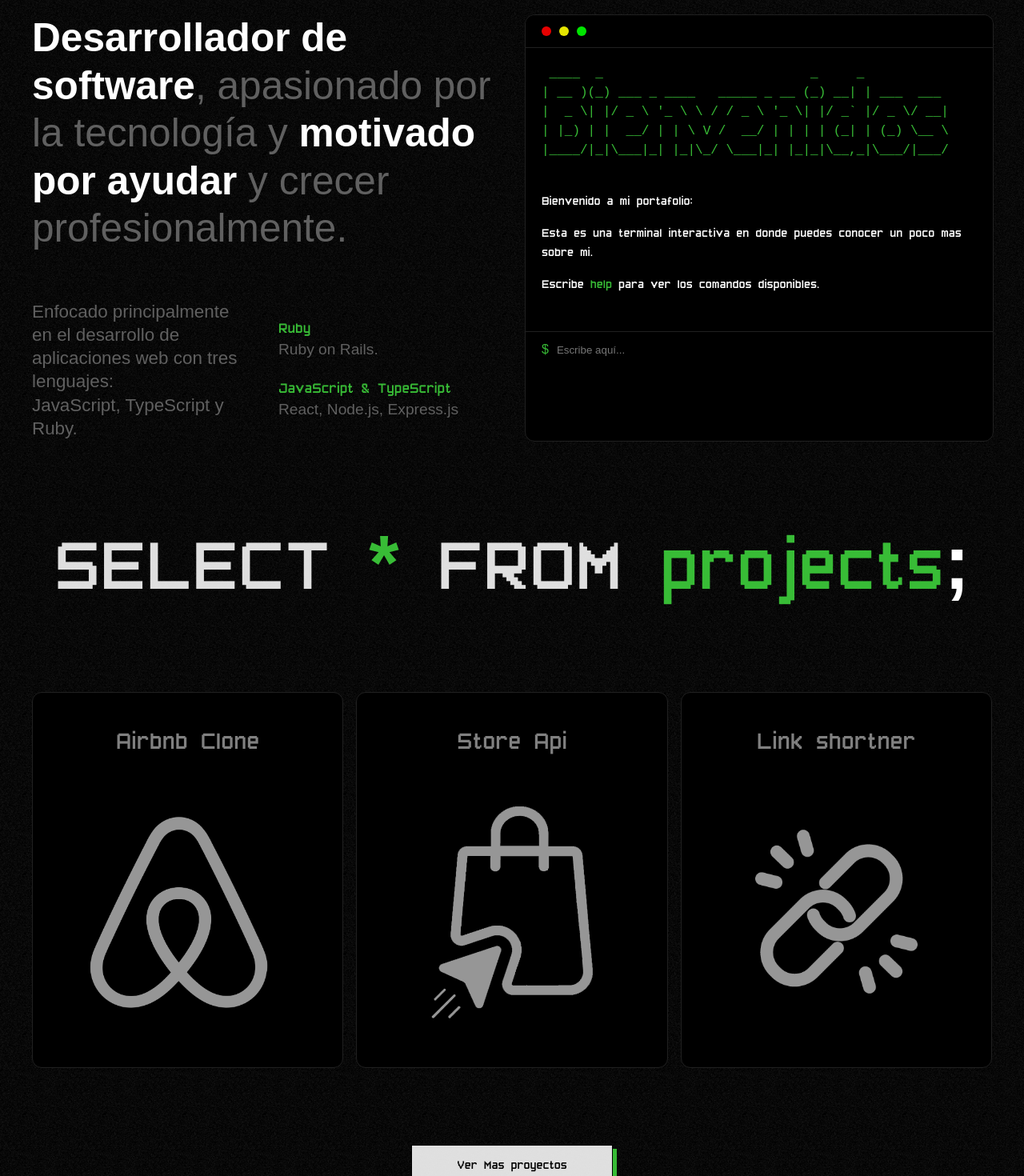
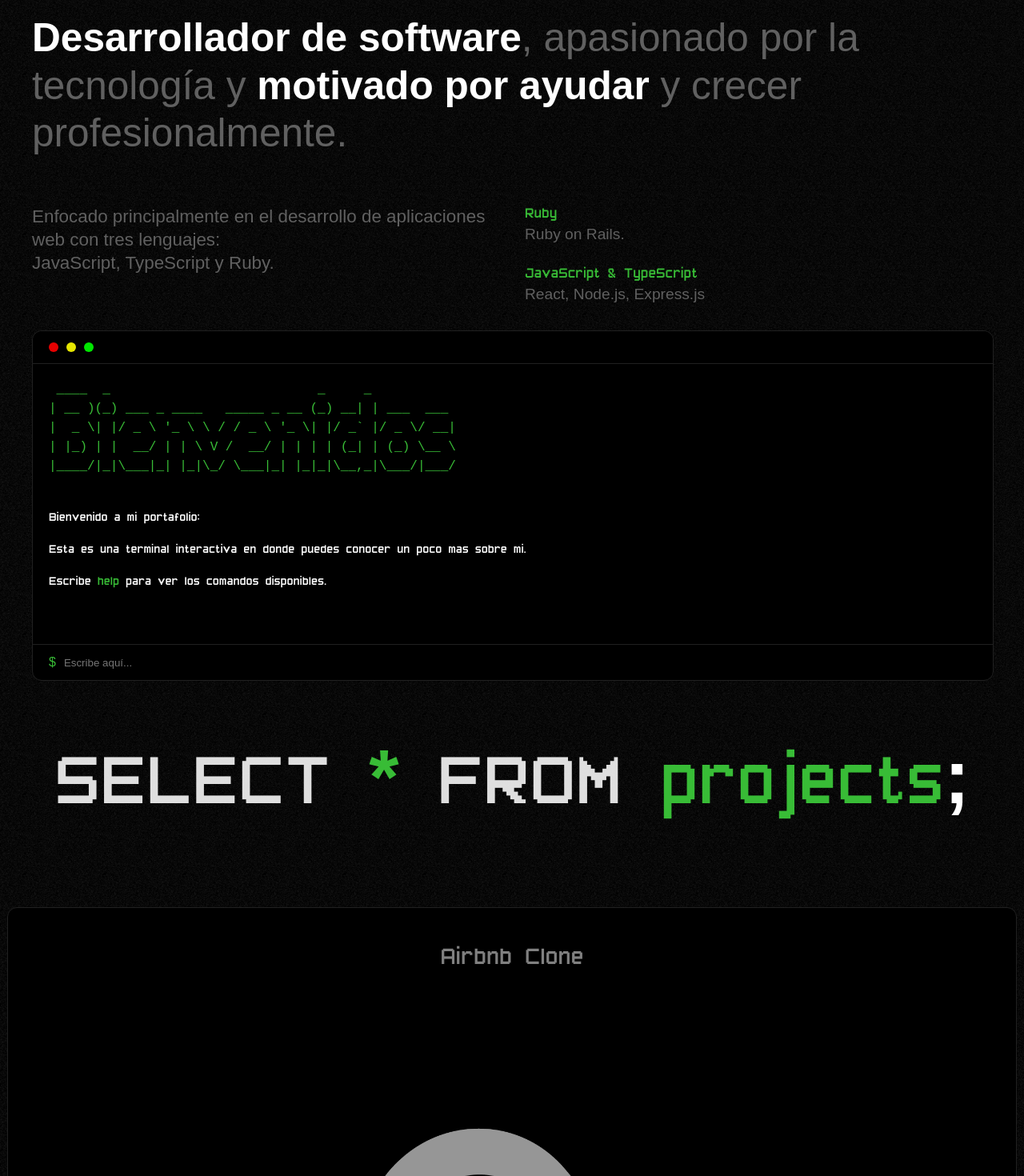
Before and after one commit to FranciscoJBrito/portfolio, a React (Vite) app: page / in a window 1280 px wide. Shown: the part 783-2253 px from the top of the page at 80% size. Built offline with nearby package versions, Linux system fonts and the light colour scheme; a web font is replaced by a local one.

Commit message:
adding responsive design

```diff
--- a/src/App.jsx
+++ b/src/App.jsx
@@ -10,14 +10,16 @@ function App() {
     <>
       <Hero />
       <Presentation />
-      <h2 className="query_project_title">
+      <h2 id="projects" className="query_project_title">
         SELECT <span>*</span> FROM{" "}
-        <span style={{ fontFamily: "Pixel Font7" }}>projects</span><span style={{color: 'white'}}>;</span>
+        <span style={{ fontFamily: "Pixel Font7" }}>projects</span>
+        <span style={{ color: "white" }}>;</span>
       </h2>
       <Projects />
-      <h2 className="query_about_me_title">
+      <h2 id="about" className="query_about_me_title">
         SELECT <span>*</span> FROM{" "}
-        <span style={{ fontFamily: "Pixel Font7" }}>me</span><span style={{color: 'white'}}>;</span>
+        <span style={{ fontFamily: "Pixel Font7" }}>me</span>
+        <span style={{ color: "white" }}>;</span>
       </h2>
       <AboutMe />
       <Contact />
--- a/src/components/NavBar/NavBar.css
+++ b/src/components/NavBar/NavBar.css
@@ -18,5 +18,10 @@
 
   a {
     margin: 0 10px;
+
+    &:hover {
+      color: var(--verde-principal);
+      font-family: "acumin-pro", sans-serif;
     }
   }
+}
--- a/src/components/NavBar/NavBar.jsx
+++ b/src/components/NavBar/NavBar.jsx
@@ -5,8 +5,8 @@ const NavBar = () => {
     <div className="main_container_navbar">
       <h1>FRAN.</h1>
       <nav className="nav_container">
-        <a href="">PROYECTOS</a>
-        <a href="">SOBRE MI</a>
+        <a href="#projects">PROYECTOS</a>
+        <a href="#about">SOBRE MI</a>
       </nav>
     </div>
   );
--- a/src/components/Presentation/Presentation.css
+++ b/src/components/Presentation/Presentation.css
@@ -59,3 +59,10 @@
     }
   }
 }
+
+@media screen and (min-width: 100px) and (max-width: 1400px) {
+  .main_presentation_container {
+    display: flex;
+    flex-direction: column;
+  }
+}
--- a/src/layouts/Projects/Projects.css
+++ b/src/layouts/Projects/Projects.css
@@ -30,7 +30,6 @@
     transition-property: background-color, box-shadow, color, border;
     transition-duration: 0.5s;
 
-
     &:hover {
       box-shadow: 0px 0px var(--verde-principal);
       background-color: black;
@@ -39,3 +38,15 @@
     }
   }
 }
+
+@media screen and (min-width: 100px) and (max-width: 1400px) {
+  .main_project_layout {
+    .projects_container {
+      display: flex;
+      flex-direction: column;
+      justify-content: center;
+      align-items: center;
+      gap: 1rem;
+    }
+  }
+}
```
Also changed, not shown: src/layouts/AboutMe/AboutMe.jsx (+16 -3 lines). Lines whose indentation alone changed are shown as unchanged.
